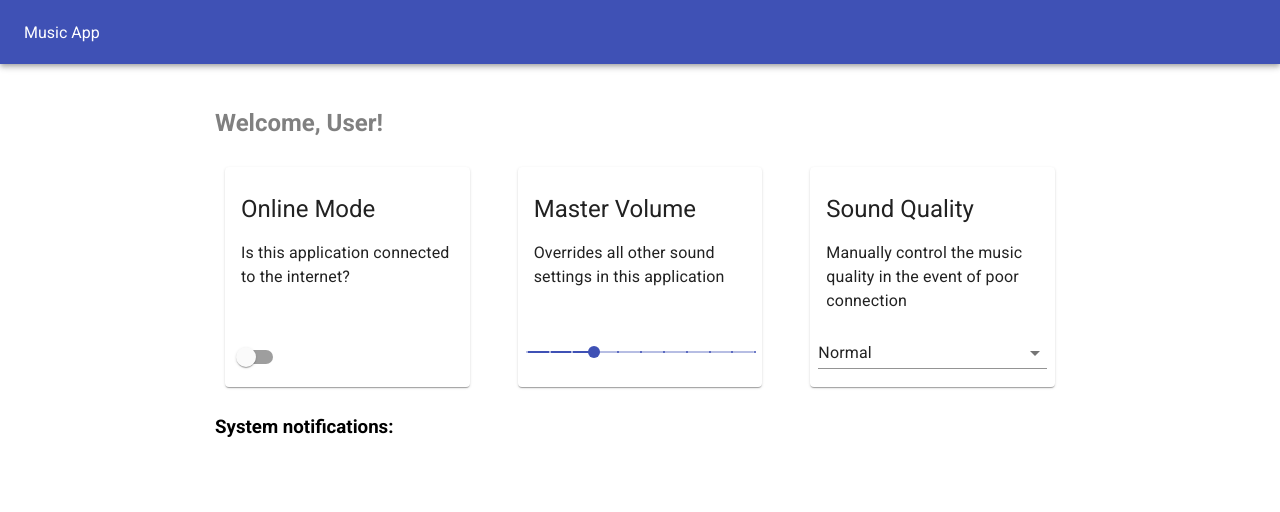
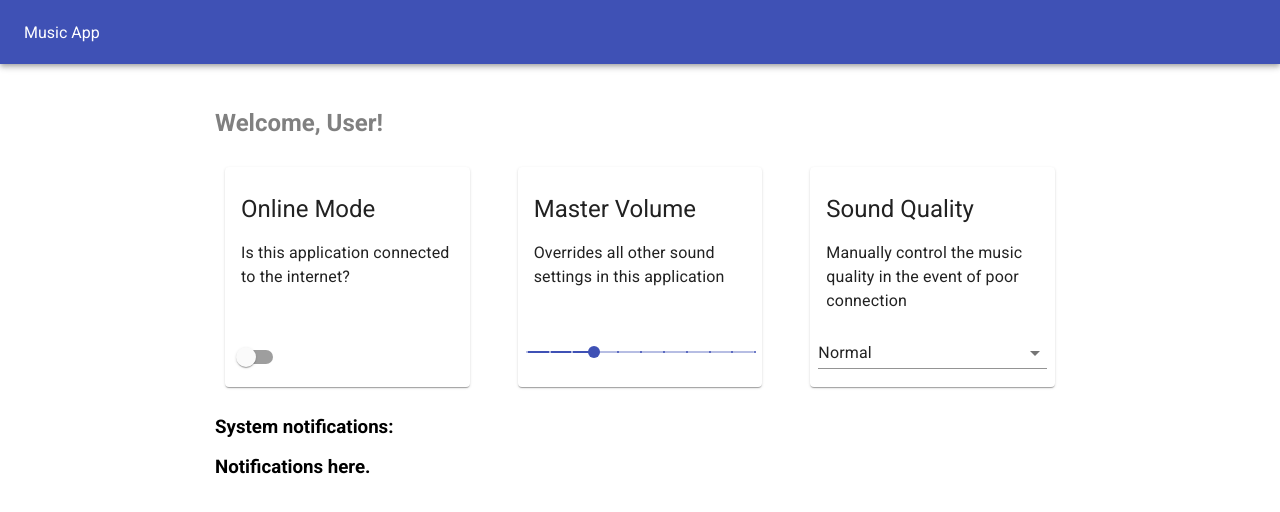
Before and after one commit to robpwatkins/music-app, a React (Create React App) app: page / in a window 1280 px wide. Shown: the top 512 px of the page. Built offline with nearby package versions, Linux system fonts and the light colour scheme.

Commit message:
getting there

```diff
--- a/src/Dashboard.js
+++ b/src/Dashboard.js
@@ -3,12 +3,14 @@ import OnlineCard from './OnlineCard';
 import VolumeCard from './VolumeCard';
 import SoundCard from './SoundCard';
 import { Grid } from '@material-ui/core';
+import Notifications from './Notifications';
 
 class Dashboard extends React.Component {
   state = {
     online: true,
     volume: 30,
     soundQuality: 2,
+    notifications: []
   }
 
   toggleSwitch = () => {
@@ -24,6 +26,14 @@ class Dashboard extends React.Component {
     this.setState(( {soundQuality: props }), () => {
       console.log(`Sound Quality: ${this.state.soundQuality}`);
     })
+  }
+
+  componentDidUpdate(prevProps, prevState) {
+    if (!prevState.online && this.state.online) {
+      this.setState(( {notifications: [...this.state.notifications, 'Offline!'] }), () => {
+      });
+      console.log(this.state.notifications);
+    }
   }
 
   render() {
@@ -42,6 +52,7 @@ class Dashboard extends React.Component {
           </Grid>
         </Grid>
         <h3>System notifications:</h3>
+        <Notifications />
       </div>
     )
   }
--- /dev/null
+++ b/src/Notifications.js
@@ -0,0 +1,9 @@
+import React from 'react';
+
+function Notifications (props) {
+  return (
+    <h3>Notifications here.</h3>
+  )
+}
+
+export default Notifications;
```
